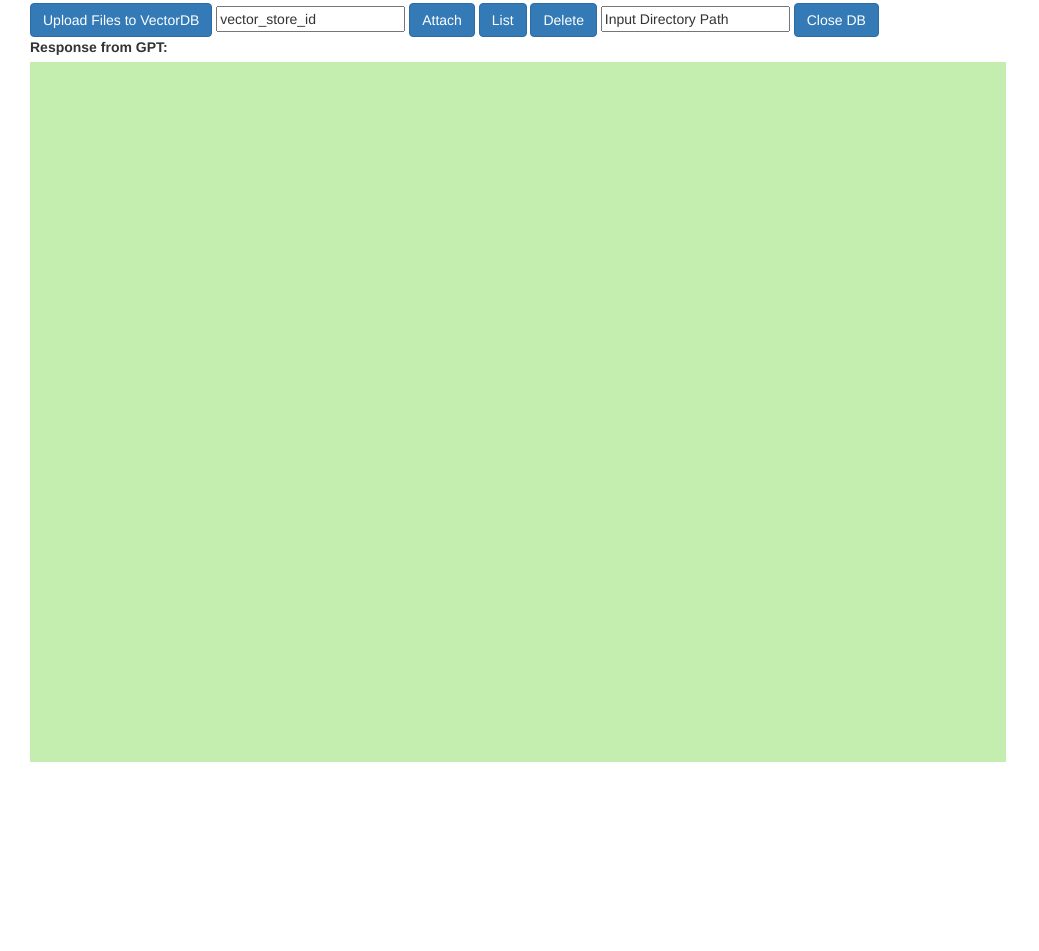
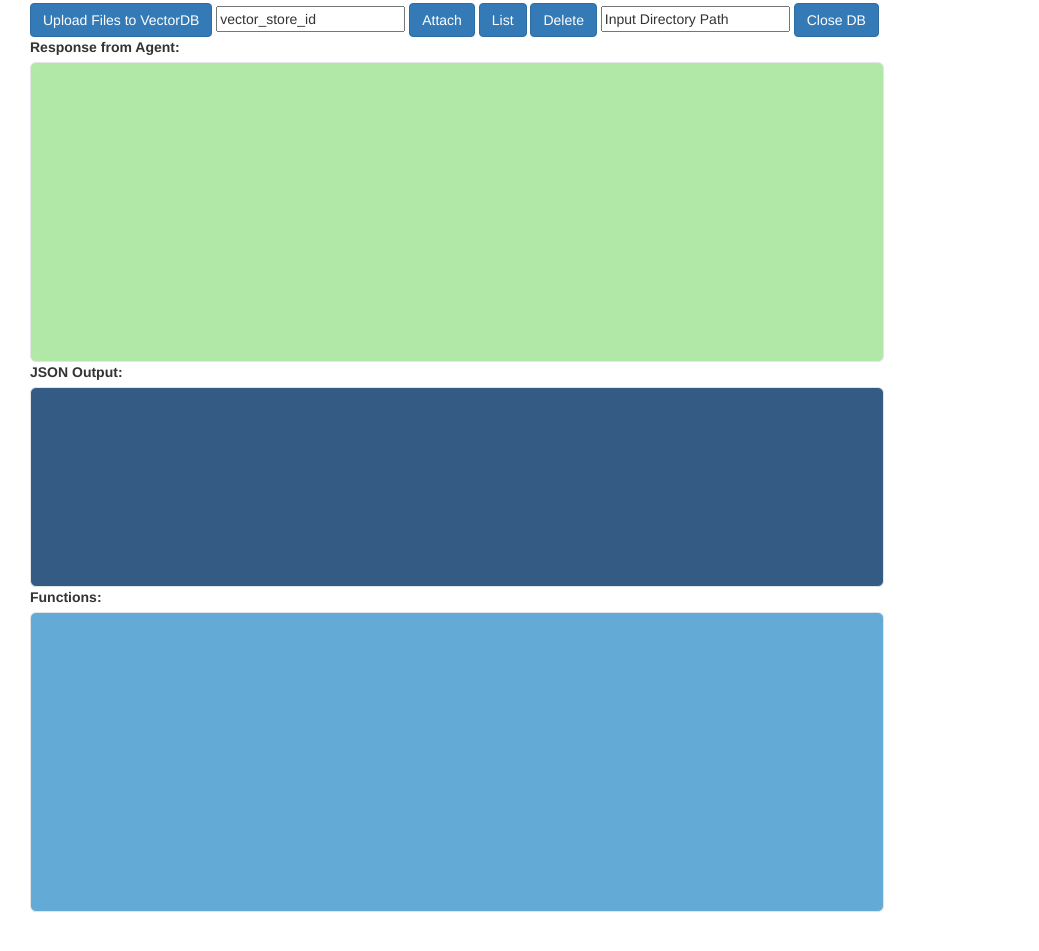
Before and after one commit to johntango/MemAssistants, a website: page index.html in a window 1280 px wide. Shown: the part 397-1348 px from the top of the page, without its empty margins (0-1039 px from the left). Before the commit the page ends 1199 px from the top, so only its background shows below. Drawn offline with nearby package versions, Linux system fonts and the light colour scheme; files whose address does not match are found by name.

Commit message:
UI cleaned up

````diff
--- a/index.html
+++ b/index.html
@@ -21,6 +21,45 @@
       }
       .card-body {
         padding: 30px;
+      }
+      .llm-output {
+        font-family: "Courier New", Courier, monospace;
+        font-size: 14px;
+        background-color: #b2e8a7;
+        border: 1px solid #e1e4e8;
+        border-radius: 6px;
+        padding: 16px;
+        white-space: pre-wrap;
+        word-break: break-word;
+        color: #040404;
+        height: 300px;
+        width: 70%;
+      }
+      .json-output {
+        font-family: "Courier New", Courier, monospace;
+        font-size: 14px;
+        background-color: #345b83;
+        border: 1px solid #e1e4e8;
+        border-radius: 6px;
+        padding: 16px;
+        white-space: pre-wrap;
+        word-break: break-word;
+        color: #ecedd9;
+        height: 200px;
+        width: 70%;
+      }
+      .function-output {
+        font-family: "Courier New", Courier, monospace;
+        font-size: 14px;
+        background-color: #63aad6;
+        border: 1px solid #e1e4e8;
+        border-radius: 6px;
+        padding: 16px;
+        white-space: pre-wrap;
+        word-break: break-word;
+        color: #edf466;
+        height: 300px;
+        width: 70%;
       }
     </style>
     <!-- jQuery library -->
@@ -74,10 +113,32 @@
         message.forEach((item) => {
           // Create a new span element for each item
           var span = document.createElement("span");
+          span.style.color = "black"; // Default color
+          // check if item.content or item.function
+          let matches = [];
+          if ("content" in item) {
+            span.textContent = item.content;
+            // check for ``` that indicates code block
+            if (item.content.includes("```")) {
+              const regex = /```([^```]+)```/g;
 
-          // check if item.content or item.function
-          if ("content" in item) span.textContent = item.content;
+              // Find matches
+
+              let match;
+              while ((match = regex.exec(span.textContent)) !== null) {
+                matches.push(match[1].trim());
+              }
+
+              // Insert extracted text into the div
+              const outputDiv = document.getElementById("json_output");
+              outputDiv.textContent = matches.join("\n\n");
+            }
+            // remove text between ``` from the content
+            span.textContent = span.textContent.replace(matches, "");
+            span.textContent = span.textContent.replace("\n", "");
+          }
           // check if item.function exists
+
           if ("function" in item) {
             span.textContent = JSON.stringify(item.function);
           } else {
@@ -340,13 +401,13 @@
           Close DB
         </button>
         <div>
-          <label for="response">Response from GPT:</label>
+          <label for="response">Response from Agent:</label>
         </div>
-        <div
-          id="response"
-          style="width: 80%; height: 700px; background: rgb(196, 238, 175)"
-        ></div>
-        <div id="functions"></div>
+        <div id="response" class="llm-output"></div>
+        <label for="response">JSON Output:</label>
+        <div id="json_output" class="json-output"></div>
+        <label for="response">Functions:</label>
+        <div id="functions" class="function-output"></div>
       </div>
     </div>
   </body>
--- a/package.json
+++ b/package.json
@@ -18,6 +18,8 @@
     "chromadb-default-embed": "^2.13.2",
     "csv-parser": "^3.0.0",
     "csv-writer": "^1.6.0",
+    "date-and-time": "^3.4.1",
+    "dayjs": "^1.11.12",
     "dotenv": "^16.3.1",
     "express": "^4.18.2",
     "ffmpeg-extract-audio": "^1.0.2",
````
Also changed, not shown: functions/store_in_memory.js (+9 -5 lines), server.js (+14 -6 lines), 2 other files.
